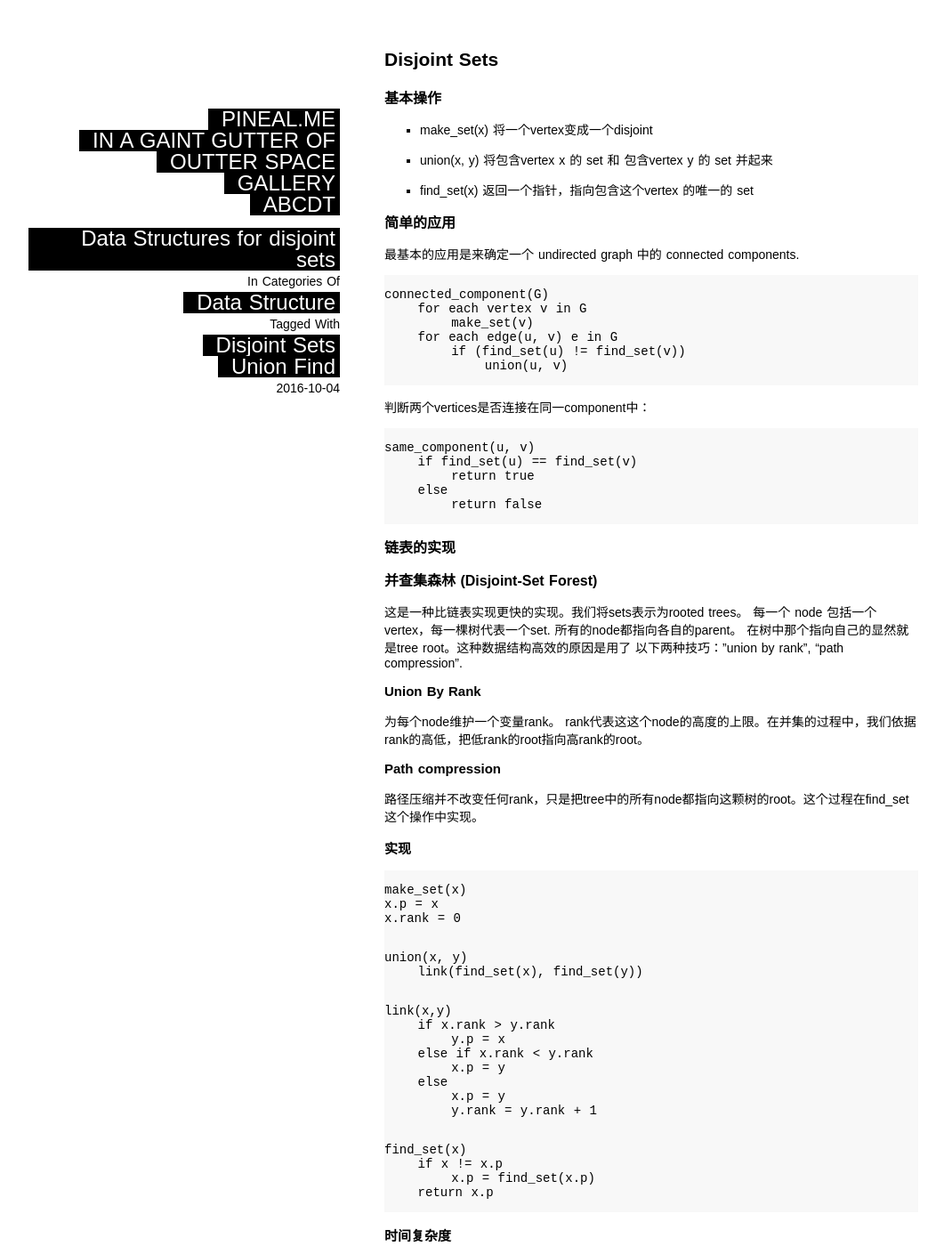
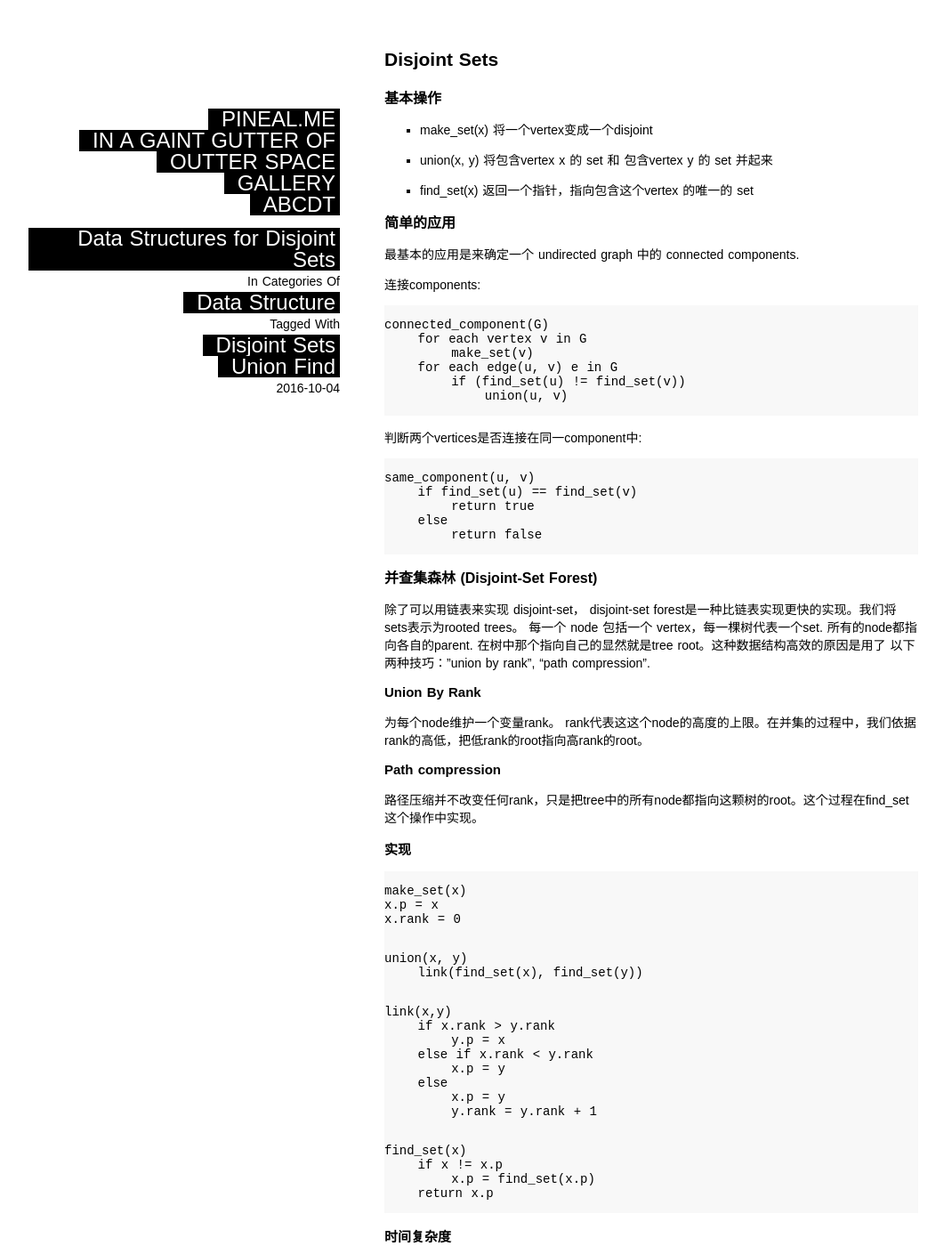
Before and after one commit to pineal/pineal.github.com, a Jekyll site: the page built from _posts/2016/2016-10-04-Data-Structures-For-Disjoint-Sets.md, in a window 1280 px wide and 1400 px high. Shown: the whole window at 89% size, without its empty margins (108-1169 px from the left). Built offline with Jekyll 4.4.1, drawn with Linux system fonts in a browser that asks for light colours; comment, search, counter and statistics services are not loaded; some of the changed text lies outside the part shown.

Commit message:
update disjoint sets

````diff
--- a/_posts/2016/2016-10-04-Data-Structures-For-Disjoint-Sets.md
+++ b/_posts/2016/2016-10-04-Data-Structures-For-Disjoint-Sets.md
@@ -1,6 +1,6 @@
 ---
 layout: post
-title: Data Structures for disjoint sets
+title: Data Structures for Disjoint Sets
 categories:
 - Data Structure
 tags:
@@ -25,6 +25,8 @@
 
 最基本的应用是来确定一个 undirected graph 中的 connected components.
 
+连接components:
+
 ```
 connected_component(G)
     for each vertex v in G
@@ -42,11 +45,10 @@
     else
         return false
 ```
-## 链表的实现
 
 ## 并查集森林 (Disjoint-Set Forest)
 
-这是一种比链表实现更快的实现。我们将sets表示为rooted trees。 每一个 node 包括一个 vertex，每一棵树代表一个set. 所有的node都指向各自的parent。 在树中那个指向自己的显然就是tree root。这种数据结构高效的原因是用了
+除了可以用链表来实现 disjoint-set， disjoint-set forest是一种比链表实现更快的实现。我们将sets表示为rooted trees。 每一个 node 包括一个 vertex，每一棵树代表一个set. 所有的node都指向各自的parent. 在树中那个指向自己的显然就是tree root。这种数据结构高效的原因是用了
 以下两种技巧："union by rank", "path compression".
 
 ### Union By Rank
@@ -121,6 +117,15 @@
 	graph->edges = (Edge*)malloc(E * sizeof(Edge));
 	return graph;
 }
+```
+
+Disjoint-Set的相关数据结构和函数：
+
+```cpp
+typedef struct disjoint_set_t {
+	int parent;
+	int rank;
+}Disjoint_Set;
 
 int find_set(Disjoint_Set allsets[], int x) {
 	if (allsets[x].parent != x) {
@@ -165,7 +170,11 @@
 	}
 	return false;
 }
+```
 
+main函数测试：
+
+```cpp
 int main () {
 
 	int V = 3;
````
Also changed, not shown: other parts of _posts/2016/2016-10-04-Data-Structures-For-Disjoint-Sets.md (+4 -9 lines).
